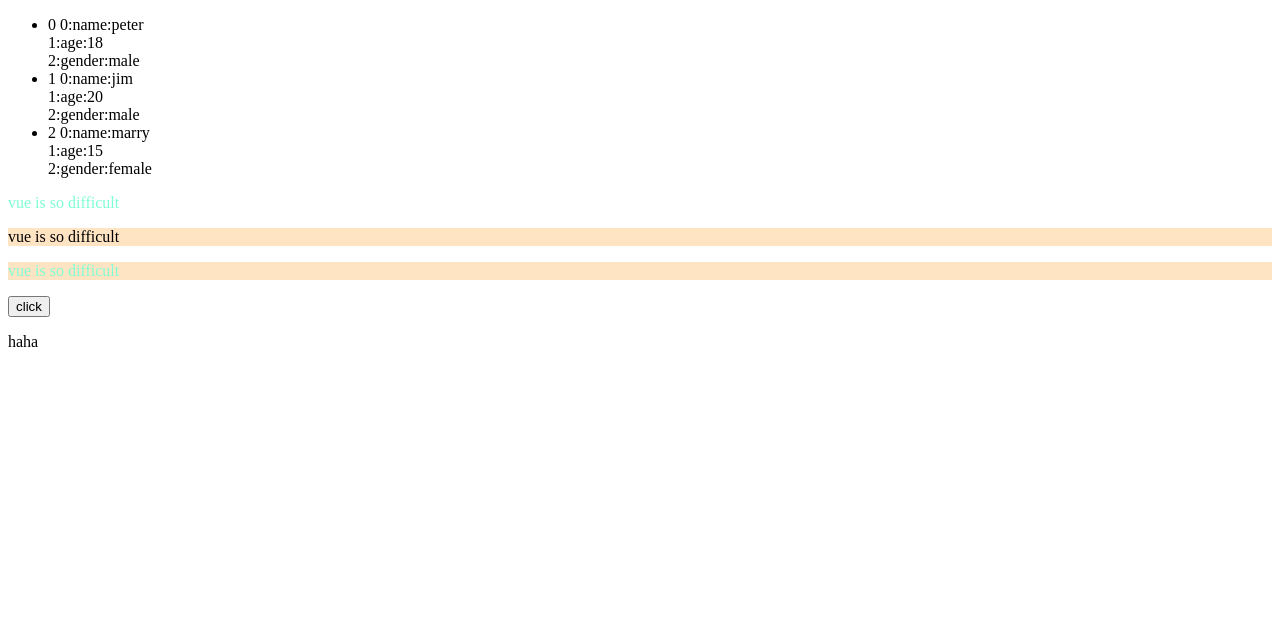
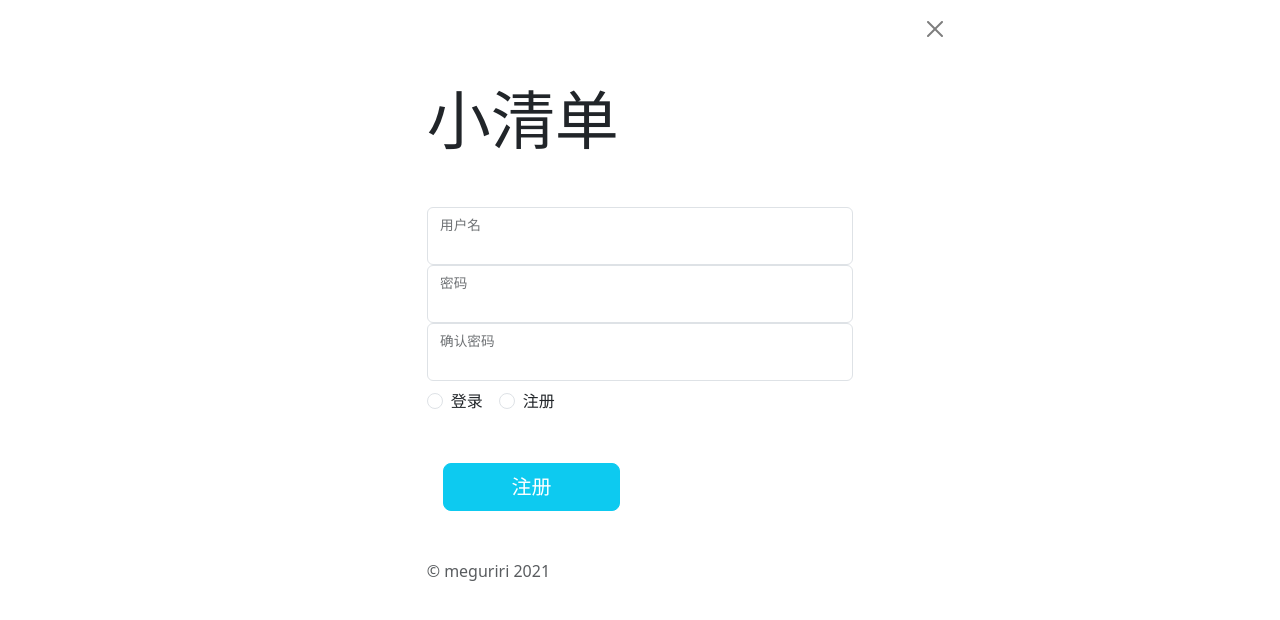
Before and after one commit to meguriri/VueStudy, a Vue app: page / in a window 1280 px wide. Shown: the top 620 px of the page. Built offline with nearby package versions, Linux system fonts and the light colour scheme.

Commit message:
bind Go-todolist

```diff
--- a/index.html
+++ b/index.html
@@ -3,12 +3,11 @@
   <head>
     <meta charset="UTF-8">
     <link rel="icon" href="/favicon.ico">
-    <link href="/dist/output.css" rel="stylesheet">
     <meta name="viewport" content="width=device-width, initial-scale=1.0">
     <title>Vite App</title>
   </head>
   <body>
-    <div id="app" ></div>
+    <div id="app"></div>
     <script type="module" src="/src/main.js"></script>
   </body>
 </html>
--- a/package.json
+++ b/package.json
@@ -9,7 +9,8 @@
     "preview": "vite preview"
   },
   "dependencies": {
-    "tailwindcss": "^3.4.1",
+    "axios": "^1.6.7",
+    "bootstrap": "^5.3.2",
     "vue": "^3.3.11"
   },
   "devDependencies": {
--- a/src/App.vue
+++ b/src/App.vue
@@ -1,43 +1,7 @@
-<template v-for="it in a">
-  <HelloWorld/>
-  <p :class="Pclass">
-    {{ msg }}
-  </p>
-  <p :id="Pid">
-    {{ msg }}
-  </p>
-  <p :="obj">
-    {{ msg }}
-  </p>
-  <button :disabled="isClick">
-    click
-  </button>
-  <p>{{ test.name }}</p>
+<template >
+  <login/>
 </template>
 
 <script setup>
-  import {ref,reactive} from 'vue'
-  import HelloWorld from './components/HelloWorld.vue'
-  const obj =reactive({
-    class: 'p1',
-    id: 'id1'
-  })
-  const a=ref(['1','2','3','4'])
-  const isClick = ref(false)
-  const Pclass =ref('p1')
-  const Pid =ref('id1')
-  const msg = ref('vue is so difficult')
-  const test =ref({
-    name:'haha',
-    age:20,
-  })
+  import login from "./components/login/login.vue"
 </script>
-
-<style>
-  .p1{
-    color: aquamarine;
-  }
-  #id1{
-    background-color:bisque;
-  }
-</style>
--- a/src/components/HelloWorld.vue
+++ /dev/null
@@ -1,29 +0,0 @@
-<template>
-    <ul>
-        <li class=" text-3xl text-green-300" v-for="(item,index) in items" :key="item.id">
-           {{ index }}
-           <span v-for="(val,key,index) in item">{{ index }}:{{ key }}:{{ val }}<br></span>
-        </li>
-    </ul>
-</template>
-
-<script setup>
-    import {ref,reactive} from 'vue'
-    const items=ref([
-        {
-            name:'peter',
-            age:18,
-            gender:'male',
-        },
-        {
-            name:'jim',
-            age:20,
-            gender:'male',
-        },
-        {
-            name:'marry',
-            age:15,
-            gender:'female',
-        },
-    ])
-</script>
--- /dev/null
+++ b/src/components/login/alert.vue
@@ -0,0 +1,24 @@
+<template>
+  <div id="alert">
+    <div class="w-50 alert mx-auto alert-dismissible fade show" :class="[classType]"  role="alert">
+      <button type="button" class="btn-close" data-bs-dismiss="alert"></button>
+      <strong>
+        {{ props.message }}
+      </strong>
+    </div>
+  </div>
+</template>
+
+<script setup>
+  import {computed} from 'vue'
+  let props=defineProps(['type','message'])
+  let classType = computed(()=>{
+    if(props.type==1){
+      return 'alert-primary'
+    }else if(props.type==2){
+      return 'alert-info'
+    }else if(props.type==3){
+      return 'alert-danger'
+    }
+  })
+</script>
--- /dev/null
+++ b/src/components/login/former.vue
@@ -0,0 +1,71 @@
+<template>
+  <main class="form-signin my-5 col-4 offset-4">
+        <form id="form1">
+            <h1 class="display-3 my-5 ">小清单</h1>
+
+            <div class="form-floating">
+                <input v-model.trim="name" name="name" type="text" class="form-control" id="floatingInput" >
+                <label for="floatingInput">用户名</label>
+            </div>
+            <div class="form-floating">
+                <input v-model.trim="password" name="password" type="password" class="form-control" id="floatingPassword" >
+                <label for="floatingPassword">密码</label>
+            </div>
+            <div v-show="check" id="checkform" class="form-floating">
+                <input v-model.trim="checkpassword" name="checkpassword" type="password" class=" form-control" id="floatingcheckPassword" >
+                <label for="floatingPassword">确认密码</label>
+            </div>
+            <div class="mt-2 mb-5">
+                <div class="form-check form-check-inline">
+                <input  v-model="radio" class="form-check-input" type="radio" name="inlineRadioOptions"  id="loginradio" value="login">
+                <label class="form-check-label" for="login">登录</label>
+                </div>
+                <div class="form-check form-check-inline">
+                <input v-model="radio" class="form-check-input" type="radio" name="inlineRadioOptions"  id="signradio" value="sign">
+                <label class="form-check-label" for="sign">注册</label>
+                </div>
+            </div>
+            <div class="row-cols-auto">
+                <button v-show="!check"  @click="login" id="login" class="col-5 mx-lg-2 btn btn-lg btn-primary" type="button">登录</button>
+                <button v-show="check" @click="sign" id="sign" class="col-5 mx-lg-3 btn btn-lg btn-info text-white" type="button">注册</button>
+            </div>
+            <p class="mt-5 mb-3 text-muted">&copy; meguriri 2021</p>
+        </form>
+    </main>
+</template>
+
+<script setup>
+    import {computed, ref} from "vue"
+    import axios from 'axios';
+
+    let name = ref('')
+    let password = ref('')
+    let checkpassword = ref('')
+    let radio = ref('')
+    let check =computed(()=>{
+        if(radio.value==='login'){
+            return false
+        }
+        return true
+    })
+    const emit = defineEmits({})
+    function login(){
+        console.log('login...',name.value,password.value)
+        let user={
+            name:name.value,
+            password:password.value
+        }
+        console.log("user",user)
+        axios({
+            method:'post',
+            url:'http://localhost:8090/login',
+            data:user
+        }).then(res=>{
+            console.log(res.data)
+            emit('submit',res.data)
+        })
+    }
+    function sign(){
+        console.log('sign...',name.value,password.value,checkpassword.value)
+    }
+</script>
--- /dev/null
+++ b/src/components/login/login.vue
@@ -0,0 +1,17 @@
+<template>
+    <alret :type="alretType" :message="message"/>
+    <former @submit="callback"/>
+</template>
+
+<script setup>
+    import alret from "./alert.vue"
+    import former from "./former.vue"
+    import {ref} from "vue"
+    let alretType =ref(0)
+    let message =ref('')
+    function callback(res){
+        console.log("login",res)
+        alretType.value=res.type
+        message.value=res.msg
+    }
+</script>
--- a/src/input.css
+++ /dev/null
@@ -1,3 +0,0 @@
-@tailwind base;
-@tailwind components;
-@tailwind utilities;
--- a/src/main.js
+++ b/src/main.js
@@ -1,4 +1,6 @@
 import { createApp } from 'vue'
 import App from './App.vue'
+import 'bootstrap/dist/js/bootstrap.bundle'
+import 'bootstrap/dist/css/bootstrap.min.css'
 
 createApp(App).mount('#app')
--- a/src/test.js
+++ /dev/null
@@ -1,5 +0,0 @@
-let x= 1.234567
-let y=x.toFixed(2)
-console.log(x.toFixed(1))
-console.log(y)
-console.log(x.toFixed(4))
--- a/tailwind.config.js
+++ /dev/null
@@ -1,11 +0,0 @@
-/** @type {import('tailwindcss').Config} */
-export default {
-  content: [
-    './index.html',
-    './src/**/*.{html,js,vue}',
-  ],
-  theme: {
-    extend: {},
-  },
-  plugins: [],
-}
```
Also changed, not shown: 1 other file (tests, documents, lock files or other folders).
